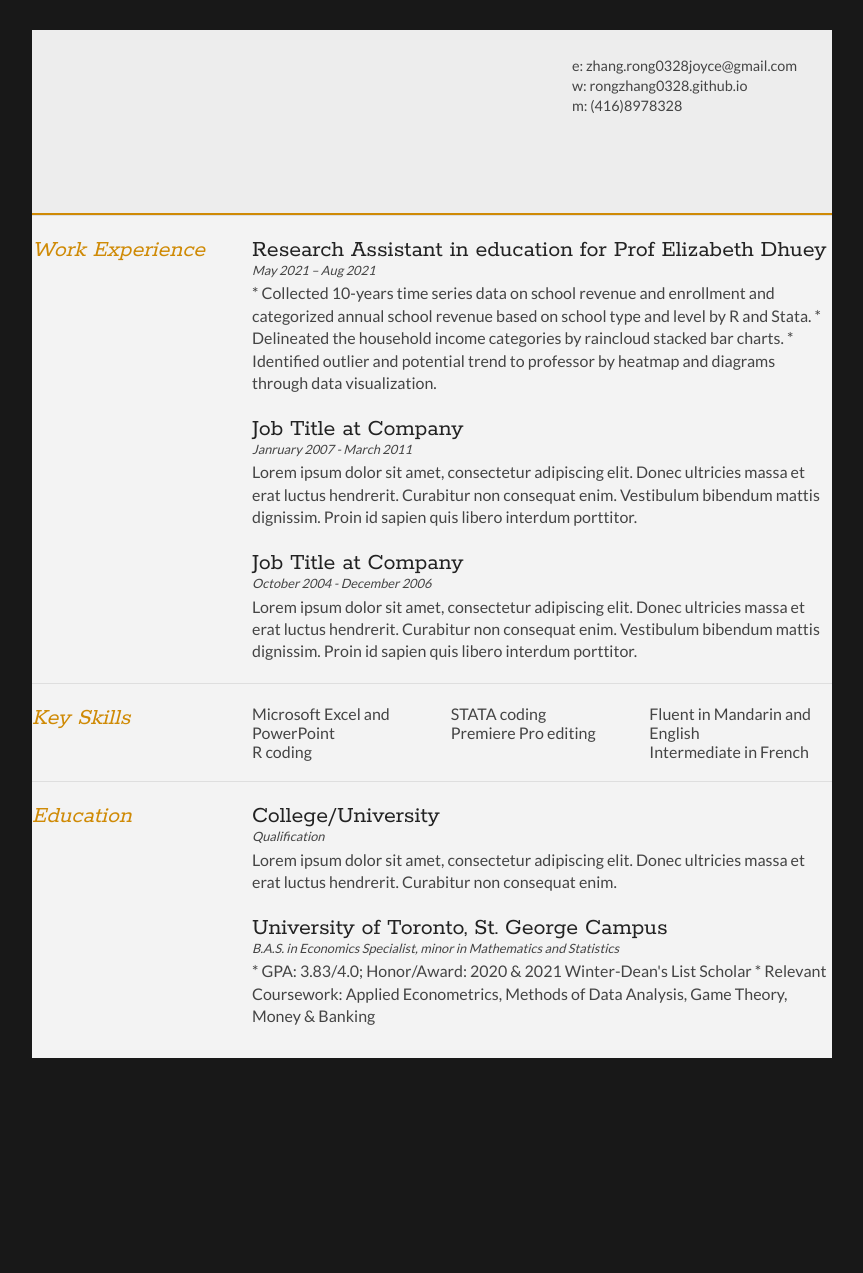
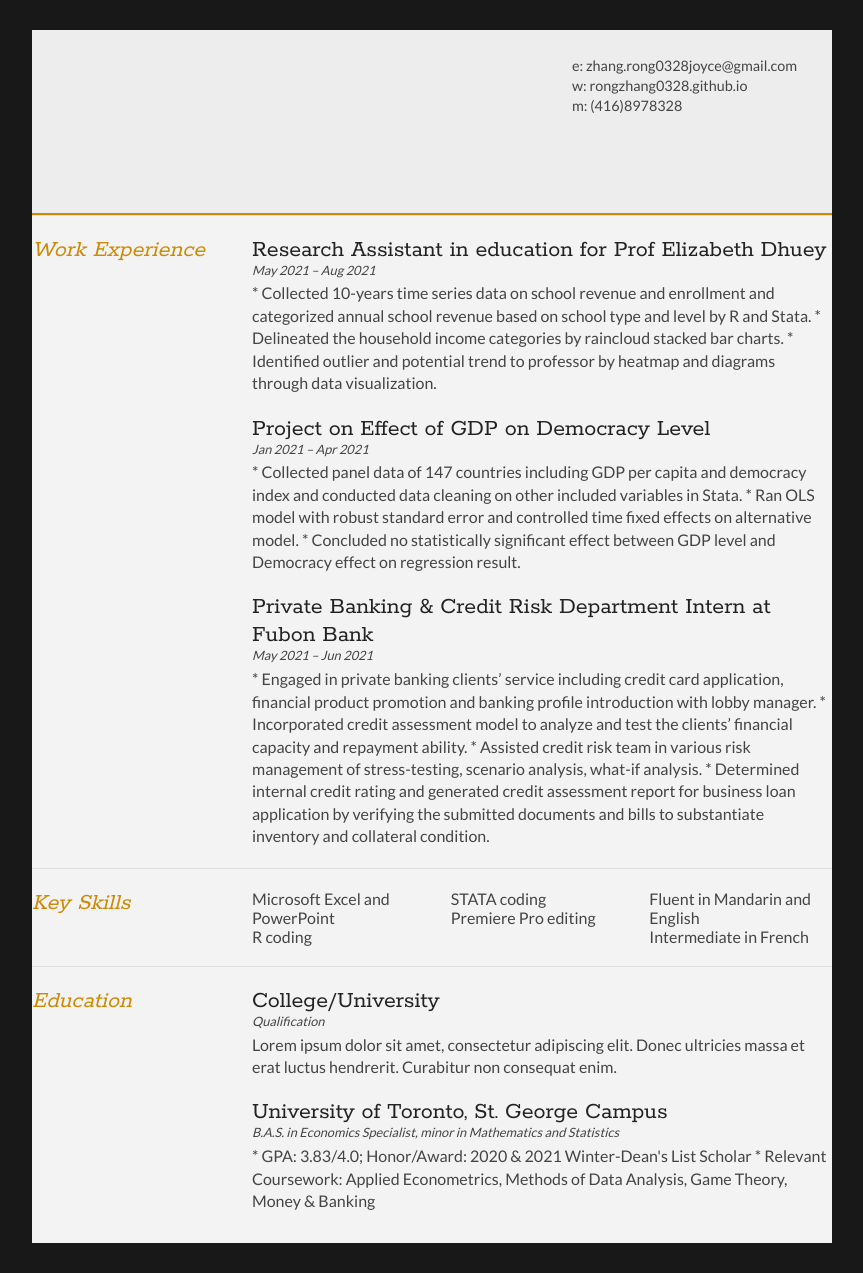
Before and after one commit to RongZhang0328/RongZhang0328.github.io, a Jekyll site: the page cv/index.html, which Jekyll copies as it is, in a window 1280 px wide. Shown: the whole page, without its empty margins (208-1071 px from the left). Built offline with Jekyll 4.4.1, drawn with Linux system fonts in a browser that asks for light colours; before the commit the page ends 1088 px from its top, so only the background shows below that.

Commit message:
Update index.html

```diff
--- a/cv/index.html
+++ b/cv/index.html
@@ -43,15 +43,21 @@
 				</article>
 
 				<article>
-					<h2>Job Title at Company</h2>
-					<p class="subDetails">Janruary 2007 - March 2011</p>
-					<p>Lorem ipsum dolor sit amet, consectetur adipiscing elit. Donec ultricies massa et erat luctus hendrerit. Curabitur non consequat enim. Vestibulum bibendum mattis dignissim. Proin id sapien quis libero interdum porttitor.</p>
+					<h2>Project on Effect of GDP on Democracy Level</h2>
+					<p class="subDetails">Jan 2021 – Apr 2021</p>
+					<p>* Collected panel data of 147 countries including GDP per capita and democracy index and conducted data cleaning on other included variables in Stata.
+						* Ran OLS model with robust standard error and controlled time fixed effects on alternative model.
+						* Concluded no statistically significant effect between GDP level and Democracy effect on regression result.<p>
+				</article>
 				</article>
 
 				<article>
-					<h2>Job Title at Company</h2>
-					<p class="subDetails">October 2004 - December 2006</p>
-					<p>Lorem ipsum dolor sit amet, consectetur adipiscing elit. Donec ultricies massa et erat luctus hendrerit. Curabitur non consequat enim. Vestibulum bibendum mattis dignissim. Proin id sapien quis libero interdum porttitor.</p>
+					<h2>Private Banking & Credit Risk Department Intern at Fubon Bank</h2>
+					<p class="subDetails">May 2021 – Jun 2021</p>
+					<p>* Engaged in private banking clients’ service including credit card application, financial product promotion and banking profile introduction with lobby manager.
+						* Incorporated credit assessment model to analyze and test the clients’ financial capacity and repayment ability.
+						* Assisted credit risk team in various risk management of stress-testing, scenario analysis, what-if analysis.
+						* Determined internal credit rating and generated credit assessment report for business loan application by verifying the submitted documents and bills to substantiate inventory and collateral condition.</p>
 				</article>
 			</div>
 			<div class="clear"></div>
```
